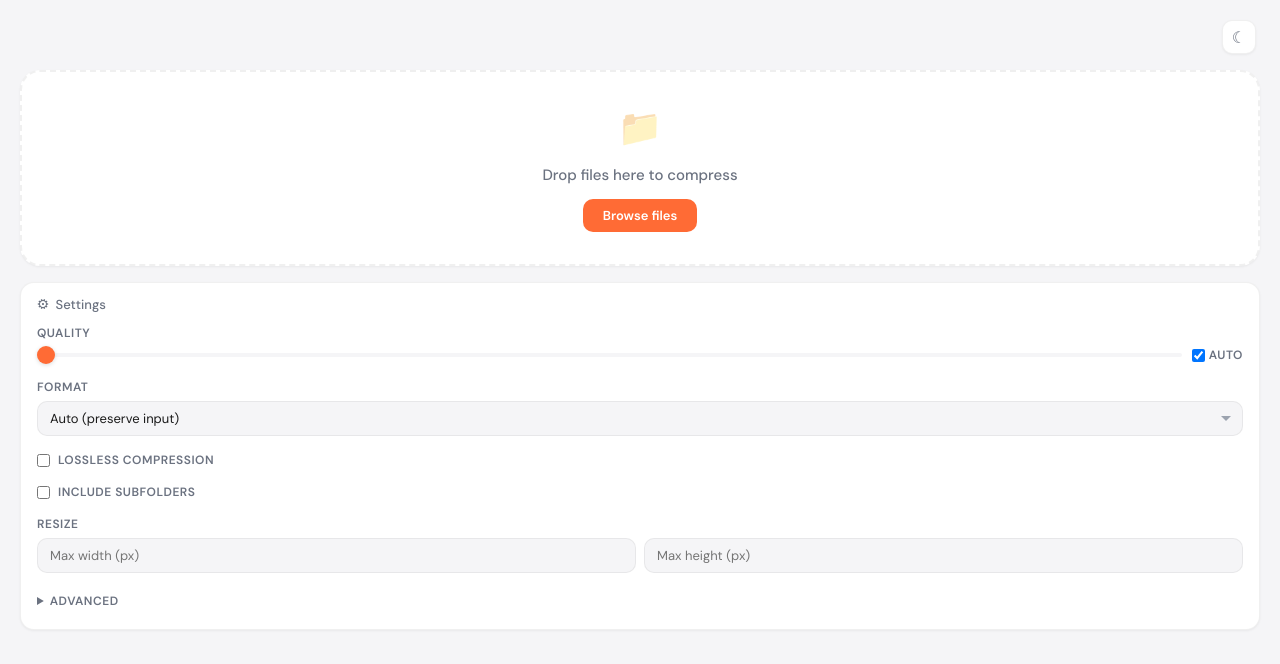
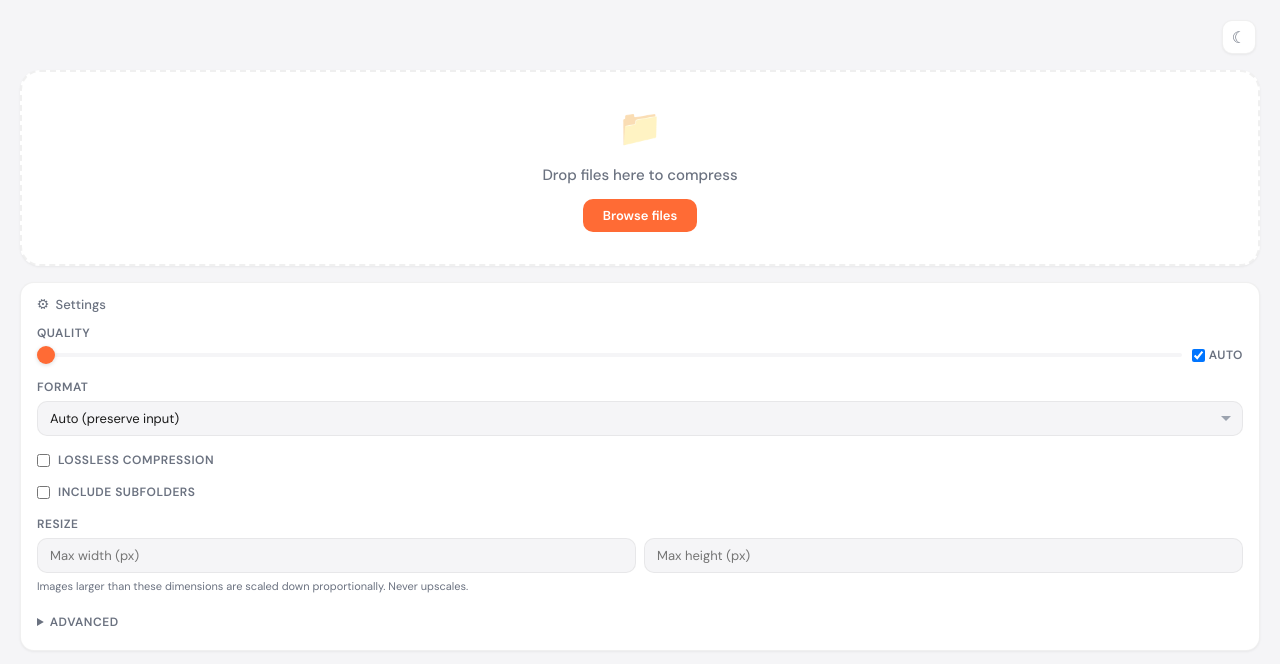
Before and after one commit to MikeDre/squish-desktop, a React (Vite) app: page / in a window 1280 px wide. Both pictures are taken after a click on the button "Settings". Shown: the top 664 px of the page. Built offline with nearby package versions, Linux system fonts and the light colour scheme.

Commit message:
🔧 Updated: Add helper copy for resize and advanced suffix [main]

```diff
--- a/src/components/SettingsPanel.css
+++ b/src/components/SettingsPanel.css
@@ -209,3 +209,21 @@
   border-color: var(--accent);
   box-shadow: 0 0 0 3px var(--accent-light);
 }
+
+.settings-panel__hint {
+  margin: 0;
+  font-size: 11px;
+  font-weight: 400;
+  color: var(--text-secondary);
+  line-height: 1.4;
+  text-transform: none;
+  letter-spacing: 0;
+}
+
+.settings-panel__hint code {
+  font-family: ui-monospace, SFMono-Regular, Menlo, Monaco, Consolas, monospace;
+  font-size: 10px;
+  background: var(--bg-input);
+  padding: 1px 4px;
+  border-radius: 3px;
+}
--- a/src/components/SettingsPanel.tsx
+++ b/src/components/SettingsPanel.tsx
@@ -132,6 +132,9 @@
                 }}
               />
             </div>
+            <p className="settings-panel__hint">
+              Images larger than these dimensions are scaled down proportionally. Never upscales.
+            </p>
           </div>
 
           <details className="settings-panel__advanced">
@@ -148,6 +151,9 @@
                   onChange({ suffix: v === "" ? null : v });
                 }}
               />
+              <p className="settings-panel__hint">
+                Filename suffix for compressed outputs. Default produces e.g. <code>dog_squished.png</code>.
+              </p>
             </div>
           </details>
         </div>
```
